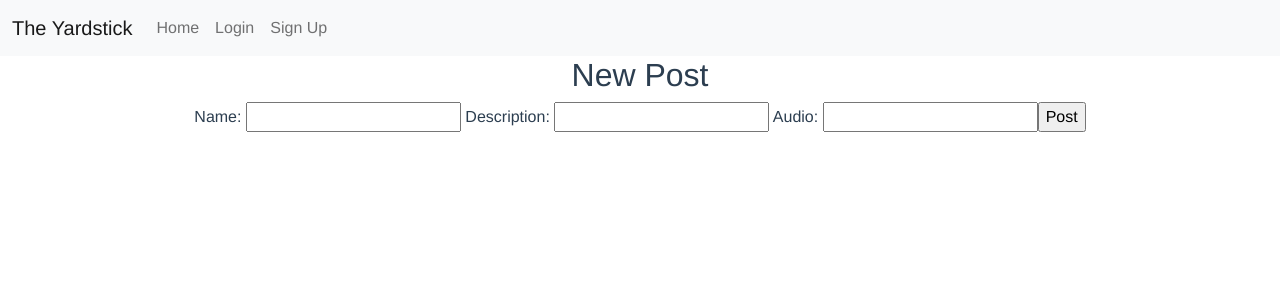
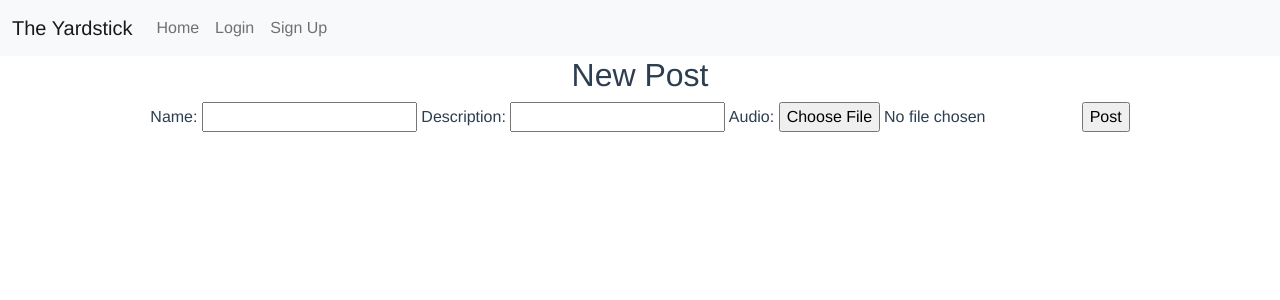
Before and after one commit to cramsel/Final-Capstone-Frontend, a Vue app: page /posts/new in a window 1280 px wide. Shown: the top 300 px of the page. Built offline with nearby package versions, Linux system fonts and the light colour scheme.

Commit message:
Make file uploads possible as well as the new default instead of URLs

```diff
--- a/src/views/NewPost.vue
+++ b/src/views/NewPost.vue
@@ -4,15 +4,26 @@ import axios from "axios";
 export default {
   data: function () {
     return {
-      newPostInfo: {},
+      title: "",
+      description: "",
+      audioUrl: "",
     };
   },
   created: function () {},
   methods: {
+    setFile: function () {
+      if (event.target.files.length > 0) {
+        this.audioUrl = event.target.files[0];
+      }
+    },
     newPost: function () {
-      axios.post("/posts", this.newPostInfo).then((response) => {
+      var formData = new FormData();
+      formData.append("title", this.title);
+      formData.append("description", this.description);
+      formData.append("audio_file", this.audioUrl);
+
+      axios.post("/posts", formData).then((response) => {
         console.log(response.data);
-
         this.$router.push("/");
       });
     },
@@ -25,11 +36,11 @@ export default {
     <h2>New Post</h2>
     <form v-on:submit.prevent="newPost()">
       Name:
-      <input type="text" v-model="newPostInfo.title" />
+      <input type="text" v-model="title" />
       Description:
-      <input type="text" v-model="newPostInfo.description" />
+      <input type="text" v-model="description" />
       Audio:
-      <input type="text" v-model="newPostInfo.audio_url" />
+      <input type="file" v-on:change="setFile($event)" ref="audioUrl" />
       <input type="Submit" value="Post" />
     </form>
   </div>
```
